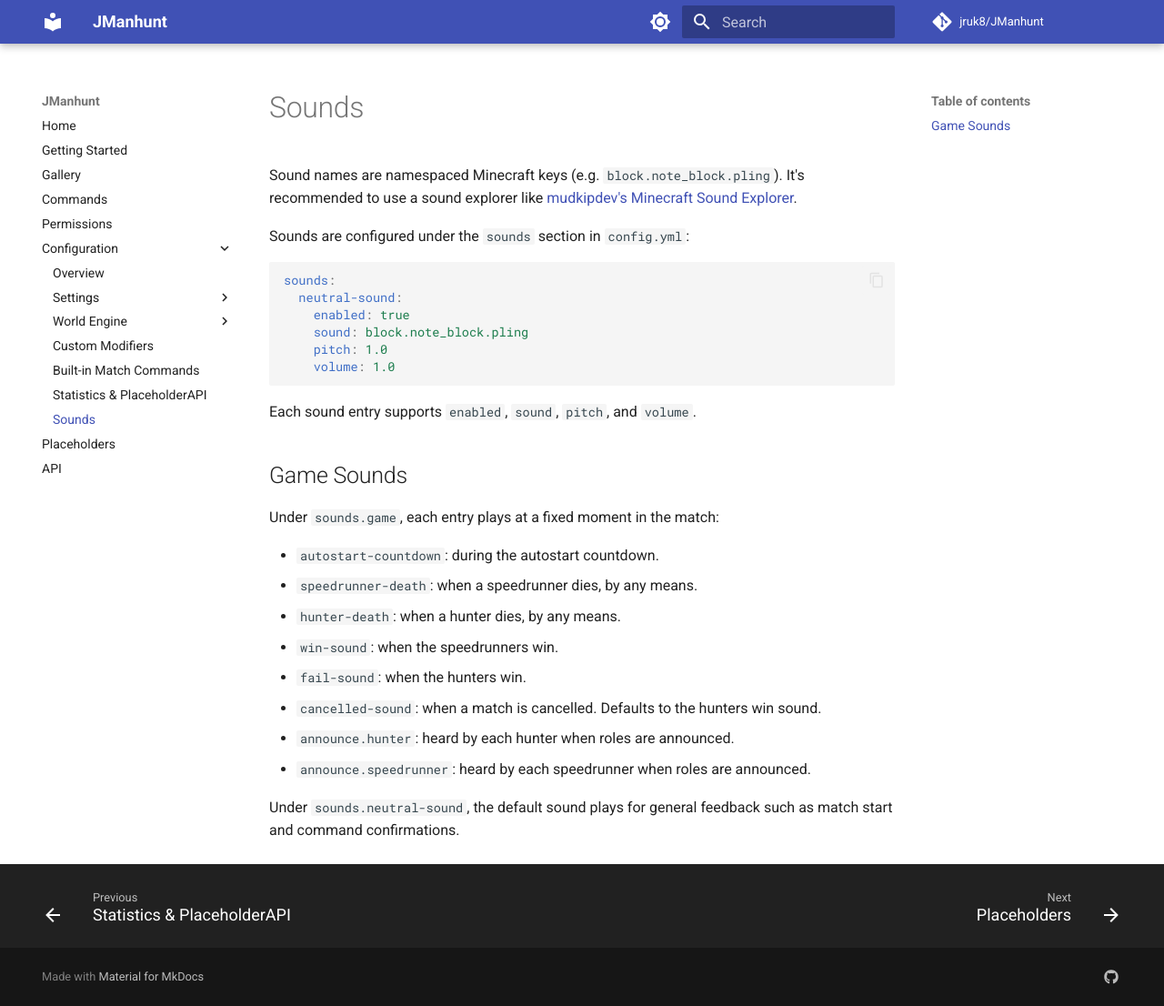
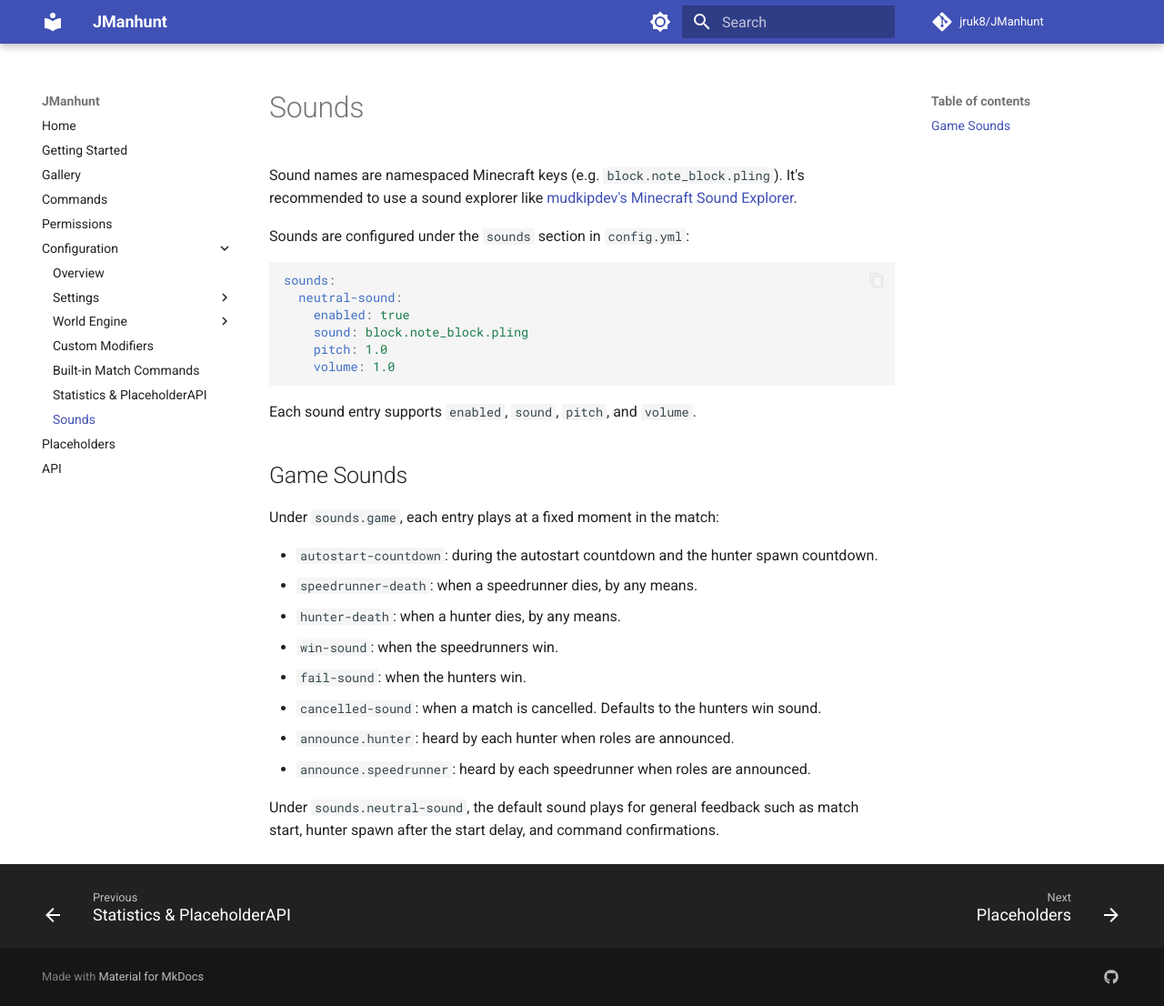
Before and after one commit to jruk8/JManhunt, an MkDocs documentation site: the page built from docs/configuration/sounds.md, in a window 1280 px wide and 1106 px high. Shown: the whole window at 91% size. Built offline with MkDocs 1.6.1 and Material for MkDocs 9.7.7, drawn with Linux system fonts in a browser that asks for light colours; comment, search, counter and statistics services are not loaded.

Commit message:
feat: general experience improvements

```diff
--- a/docs/configuration/sounds.md
+++ b/docs/configuration/sounds.md
@@ -21,7 +21,7 @@ Each sound entry supports `enabled`, `sound`, `pitch`, and `volume`.
 
 Under `sounds.game`, each entry plays at a fixed moment in the match:
 
-- `autostart-countdown`: during the autostart countdown.
+- `autostart-countdown`: during the autostart countdown and the hunter spawn countdown.
 - `speedrunner-death`: when a speedrunner dies, by any means.
 - `hunter-death`: when a hunter dies, by any means.
 - `win-sound`: when the speedrunners win.
@@ -31,4 +31,5 @@ Under `sounds.game`, each entry plays at a fixed moment in the match:
 - `announce.speedrunner`: heard by each speedrunner when roles are announced.
 
 Under `sounds.neutral-sound`, the default sound plays for general feedback
-such as match start and command confirmations.
+such as match start, hunter spawn after the start delay, and command
+confirmations.
```
Also changed, not shown: docs/configuration/settings/match-start-end.md (+3 -1 lines), src/main/resources/config.yml (+4 -4 lines), src/main/resources/messages.yml (+8 -8 lines), 3 other files.
